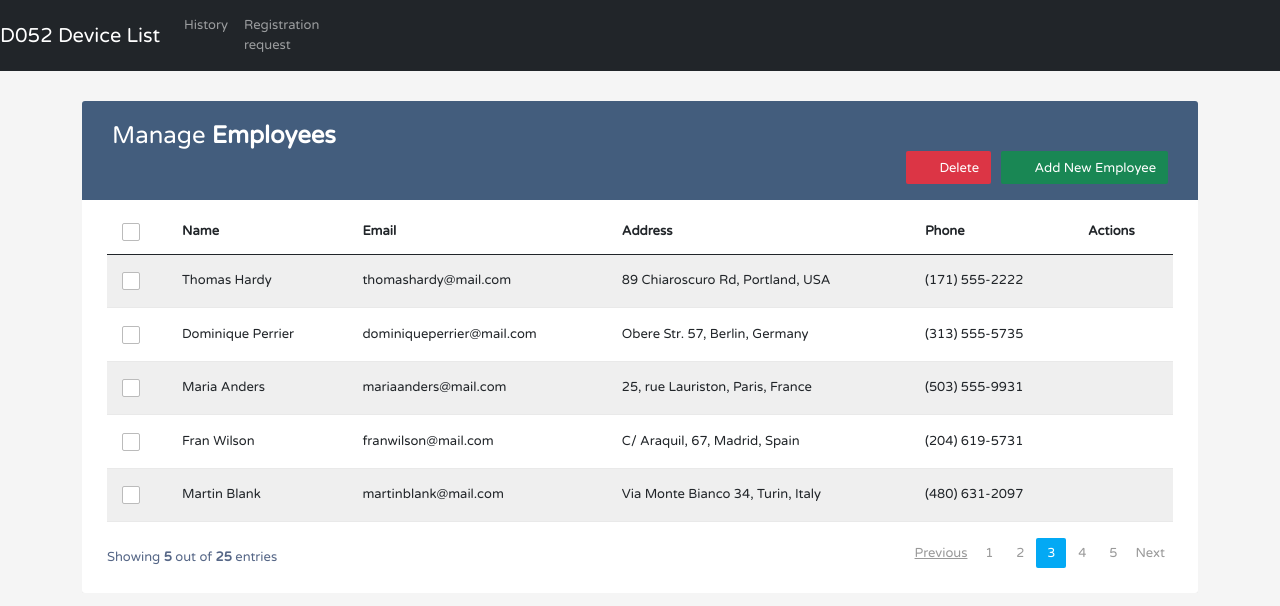
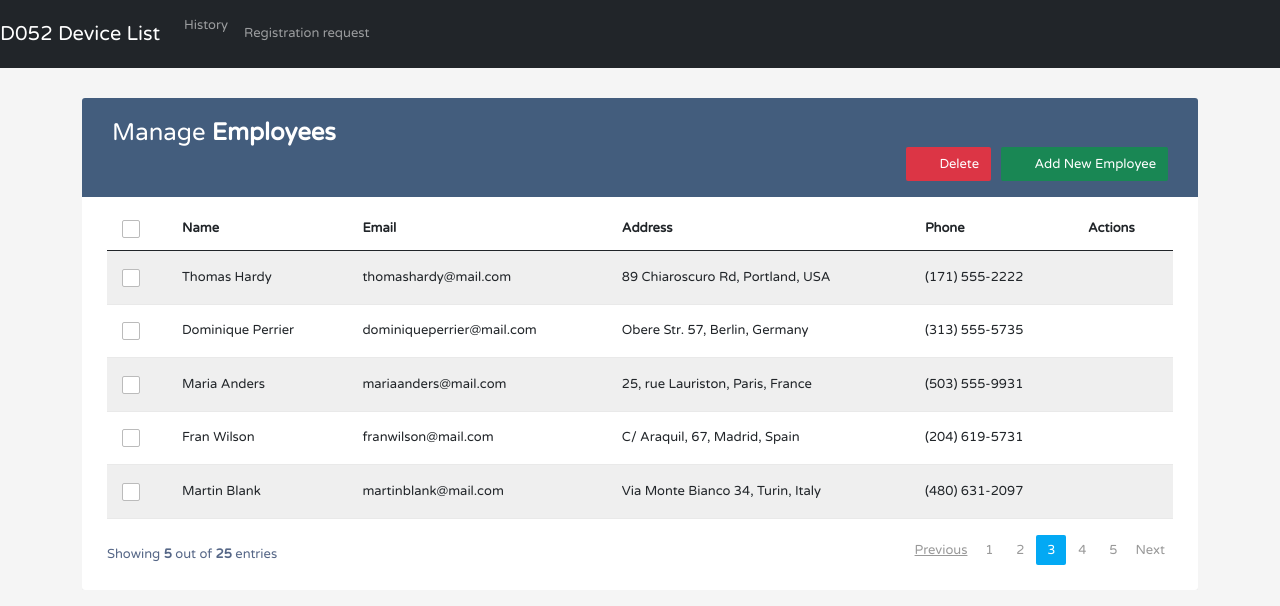
Before and after one commit to 150006-SK/150006-SK.github.io, a website: page test.html in a window 1280 px wide. Drawn offline with nearby package versions, Linux system fonts and the light colour scheme.

Commit message:
Update test.html

```diff
--- a/test.html
+++ b/test.html
@@ -278,8 +278,11 @@ $(document).ready(function(){
 			  <li class="nav-item">
 				<a class="nav-link" href="#">History</a>
 			  </li>
+			  <span class="navbar-text">
 			  <li class="nav-item">
-				<a class="nav-link" href="mailto:shinya.kawakita@eizo.com?subject=D052管理システム登録依頼&body=【氏名】%0D%0A【社員番号】%0D%0A【社員証番号】****   ###%0D%0A%0D%0A ーーーーーーーーーーーーーーーー %0D%0A|　                                            ｜ %0D%0A|　　　　　　社員証(裏）                ｜ %0D%0A|　　　　　　　　　　　　　　　            ｜ %0D%0A| 　92602747   000****   ###      ｜ %0D%0A ーーーーーーーーーーーーーーーー ">Registration<br> request</a>			  </li>
+				<a class="nav-link" href="mailto:shinya.kawakita@eizo.com?subject=D052管理システム登録依頼&body=【氏名】%0D%0A【社員番号】%0D%0A【社員証番号】****   ###%0D%0A%0D%0A ーーーーーーーーーーーーーーーー %0D%0A|　                                            ｜ %0D%0A|　　　　　　社員証(裏）                ｜ %0D%0A|　　　　　　　　　　　　　　　            ｜ %0D%0A| 　92602747   000****   ###      ｜ %0D%0A ーーーーーーーーーーーーーーーー ">Registration request</a>
+			  </li>
+			</span>
 		   </ul>
 		</div>
 	 </nav>
```
